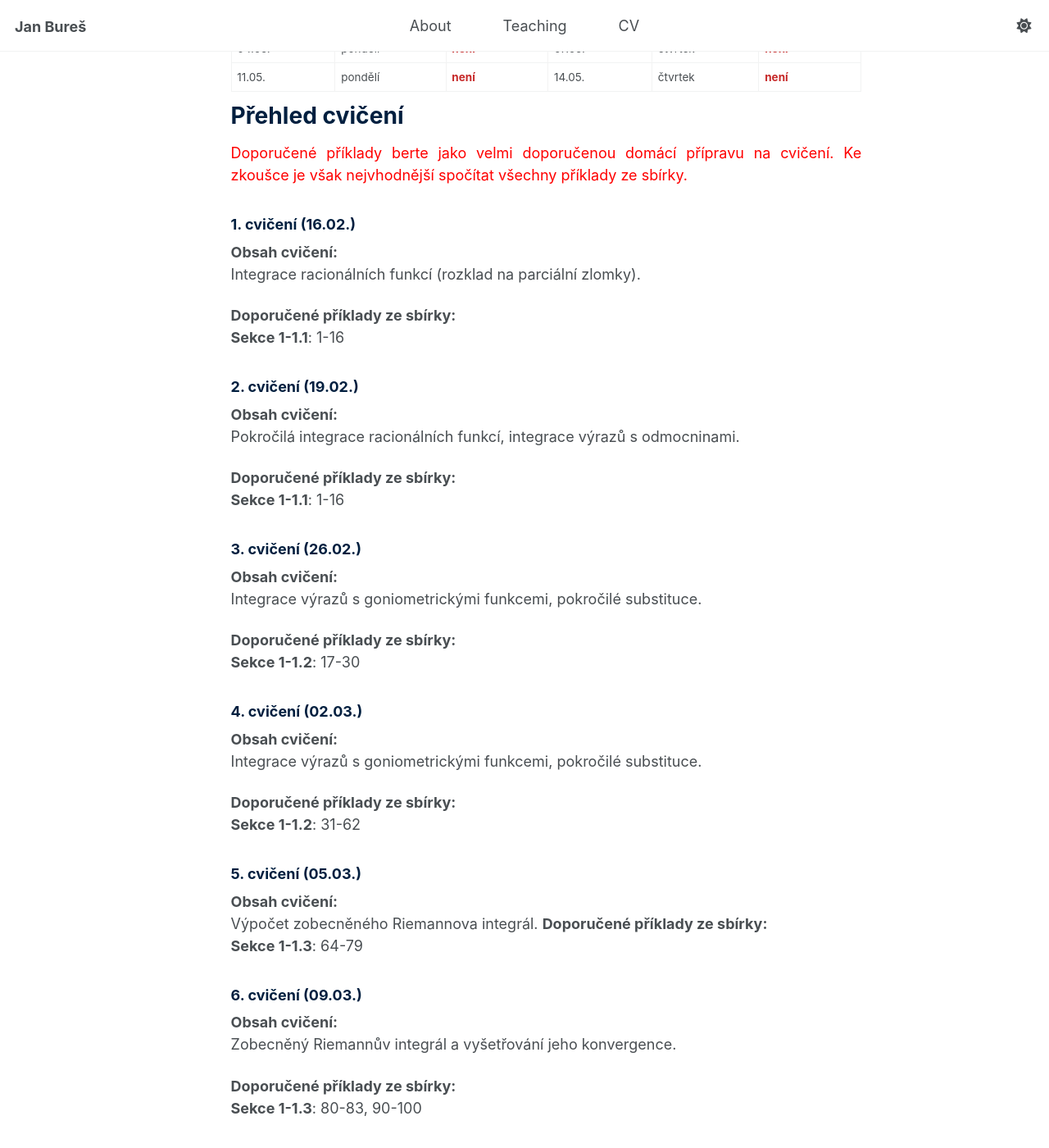
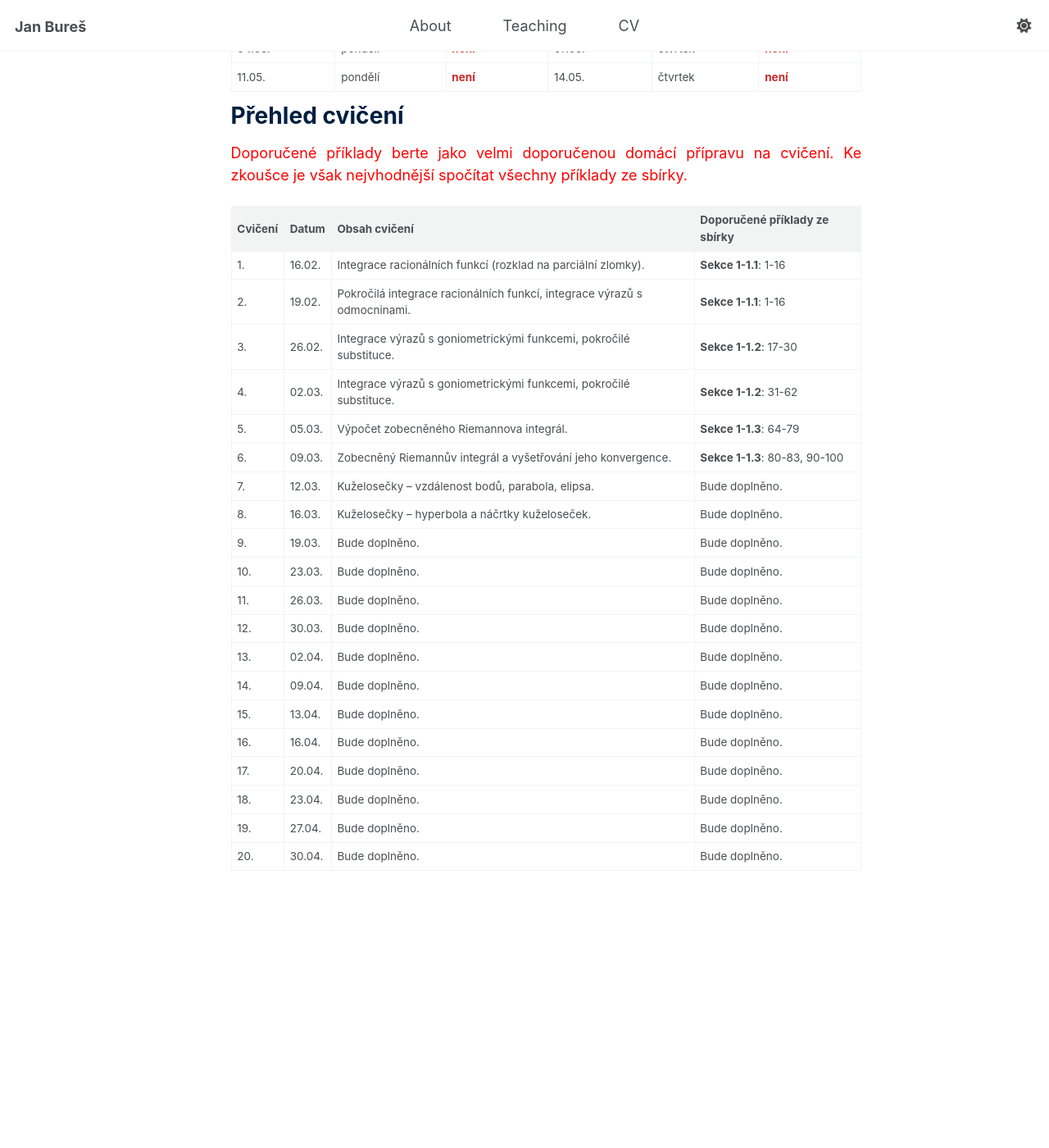
Before and after one commit to buresjan/buresjan.github.io, a Jekyll site: the page built from _teaching/2026-01mat2-cv.md, in a window 1280 px wide and 1400 px high, scrolled down 956 px. Shown: the whole window at 82% size. Built offline with Jekyll 4.4.1, drawn with Linux system fonts in a browser that asks for light colours; after the commit the page ends 2221 px from its top, so only the background shows below that; some of the changed text lies outside the part shown.

Commit message:
table formatting

```diff
--- a/_teaching/2026-01mat2-cv.md
+++ b/_teaching/2026-01mat2-cv.md
@@ -51,161 +51,26 @@ Přehled cvičení
 <p style="color: red; text-align: justify;">
 Doporučené příklady berte jako velmi doporučenou domácí přípravu na cvičení. Ke zkoušce je však nejvhodnější spočítat všechny příklady ze sbírky.
 </p>
-### 1. cvičení (16.02.)
 
-**Obsah cvičení:**
-Integrace racionálních funkcí (rozklad na parciální zlomky).
-
-**Doporučené příklady ze sbírky:**
-**Sekce 1-1.1**: 1-16
-
-### 2. cvičení (19.02.)
-
-**Obsah cvičení:**
-Pokročilá integrace racionálních funkcí, integrace výrazů s odmocninami.
-
-**Doporučené příklady ze sbírky:**
-**Sekce 1-1.1**: 1-16
-
-### 3. cvičení (26.02.)
-
-**Obsah cvičení:**
-Integrace výrazů s goniometrickými funkcemi, pokročilé substituce.
-
-**Doporučené příklady ze sbírky:**
-**Sekce 1-1.2**: 17-30
-
-### 4. cvičení (02.03.)
-
-**Obsah cvičení:**
-Integrace výrazů s goniometrickými funkcemi, pokročilé substituce.
-
-**Doporučené příklady ze sbírky:**
-**Sekce 1-1.2**: 31-62
-
-### 5. cvičení (05.03.)
-
-**Obsah cvičení:**
-Výpočet zobecněného Riemannova integrál.
-**Doporučené příklady ze sbírky:**
-**Sekce 1-1.3**: 64-79
-
-### 6. cvičení (09.03.)
-
-**Obsah cvičení:**
-Zobecněný Riemannův integrál a vyšetřování jeho konvergence.
-
-**Doporučené příklady ze sbírky:**
-**Sekce 1-1.3**: 80-83, 90-100
-
-### 7. cvičení (12.03.)
-
-**Obsah cvičení:**
-Kuželosečky -- vzdálenost bodů, parabola, elipsa.
-
-**Doporučené příklady ze sbírky:**
-Bude doplněno.
-
-### 8. cvičení (16.03.)
-
-**Obsah cvičení:**
-Kuželosečky -- hyperbola a náčrtky kuželoseček.
-
-**Doporučené příklady ze sbírky:**
-Bude doplněno.
-
-### 9. cvičení (19.03.)
-
-**Obsah cvičení:**
-Bude doplněno.
-
-**Doporučené příklady ze sbírky:**
-Bude doplněno.
-
-### 10. cvičení (23.03.)
-
-**Obsah cvičení:**
-Bude doplněno.
-
-**Doporučené příklady ze sbírky:**
-Bude doplněno.
-
-### 11. cvičení (26.03.)
-
-**Obsah cvičení:**
-Bude doplněno.
-
-**Doporučené příklady ze sbírky:**
-Bude doplněno.
-
-### 12. cvičení (30.03.)
-
-**Obsah cvičení:**
-Bude doplněno.
-
-**Doporučené příklady ze sbírky:**
-Bude doplněno.
-
-### 13. cvičení (02.04.)
-
-**Obsah cvičení:**
-Bude doplněno.
-
-**Doporučené příklady ze sbírky:**
-Bude doplněno.
-
-### 14. cvičení (09.04.)
-
-**Obsah cvičení:**
-Bude doplněno.
-
-**Doporučené příklady ze sbírky:**
-Bude doplněno.
-
-### 15. cvičení (13.04.)
-
-**Obsah cvičení:**
-Bude doplněno.
-
-**Doporučené příklady ze sbírky:**
-Bude doplněno.
-
-### 16. cvičení (16.04.)
-
-**Obsah cvičení:**
-Bude doplněno.
-
-**Doporučené příklady ze sbírky:**
-Bude doplněno.
-
-### 17. cvičení (20.04.)
-
-**Obsah cvičení:**
-Bude doplněno.
-
-**Doporučené příklady ze sbírky:**
-Bude doplněno.
-
-### 18. cvičení (23.04.)
-
-**Obsah cvičení:**
-Bude doplněno.
-
-**Doporučené příklady ze sbírky:**
-Bude doplněno.
-
-### 19. cvičení (27.04.)
-
-**Obsah cvičení:**
-Bude doplněno.
-
-**Doporučené příklady ze sbírky:**
-Bude doplněno.
-
-### 20. cvičení (30.04.)
-
-**Obsah cvičení:**
-Bude doplněno.
-
-**Doporučené příklady ze sbírky:**
-Bude doplněno.
+| Cvičení | Datum | Obsah cvičení | Doporučené příklady ze sbírky |
+| --- | --- | --- | --- |
+| 1. | 16.02. | Integrace racionálních funkcí (rozklad na parciální zlomky). | **Sekce 1-1.1**: 1-16 |
+| 2. | 19.02. | Pokročilá integrace racionálních funkcí, integrace výrazů s odmocninami. | **Sekce 1-1.1**: 1-16 |
+| 3. | 26.02. | Integrace výrazů s goniometrickými funkcemi, pokročilé substituce. | **Sekce 1-1.2**: 17-30 |
+| 4. | 02.03. | Integrace výrazů s goniometrickými funkcemi, pokročilé substituce. | **Sekce 1-1.2**: 31-62 |
+| 5. | 05.03. | Výpočet zobecněného Riemannova integrál. | **Sekce 1-1.3**: 64-79 |
+| 6. | 09.03. | Zobecněný Riemannův integrál a vyšetřování jeho konvergence. | **Sekce 1-1.3**: 80-83, 90-100 |
+| 7. | 12.03. | Kuželosečky -- vzdálenost bodů, parabola, elipsa. | Bude doplněno. |
+| 8. | 16.03. | Kuželosečky -- hyperbola a náčrtky kuželoseček. | Bude doplněno. |
+| 9. | 19.03. | Bude doplněno. | Bude doplněno. |
+| 10. | 23.03. | Bude doplněno. | Bude doplněno. |
+| 11. | 26.03. | Bude doplněno. | Bude doplněno. |
+| 12. | 30.03. | Bude doplněno. | Bude doplněno. |
+| 13. | 02.04. | Bude doplněno. | Bude doplněno. |
+| 14. | 09.04. | Bude doplněno. | Bude doplněno. |
+| 15. | 13.04. | Bude doplněno. | Bude doplněno. |
+| 16. | 16.04. | Bude doplněno. | Bude doplněno. |
+| 17. | 20.04. | Bude doplněno. | Bude doplněno. |
+| 18. | 23.04. | Bude doplněno. | Bude doplněno. |
+| 19. | 27.04. | Bude doplněno. | Bude doplněno. |
+| 20. | 30.04. | Bude doplněno. | Bude doplněno. |
```
